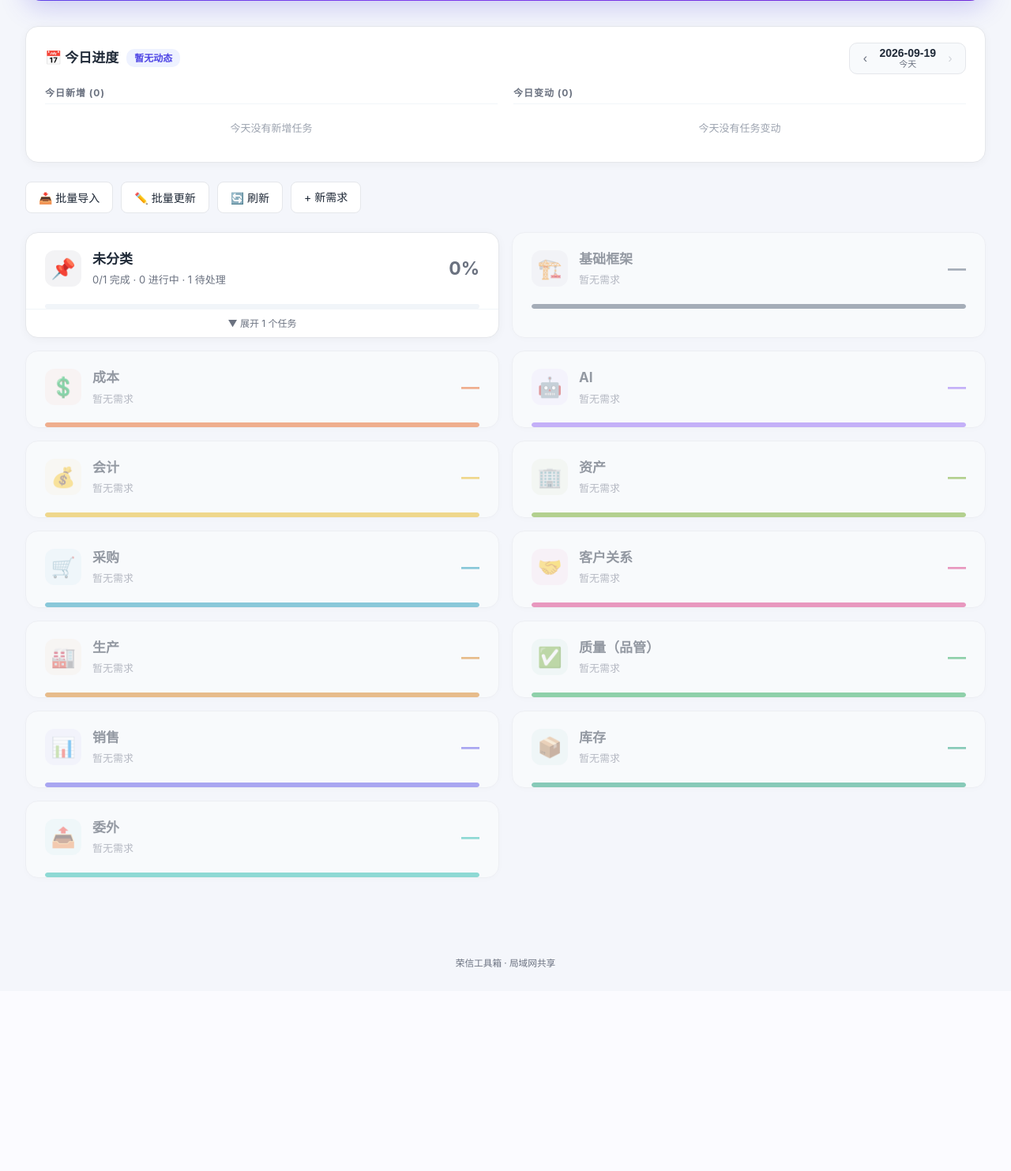
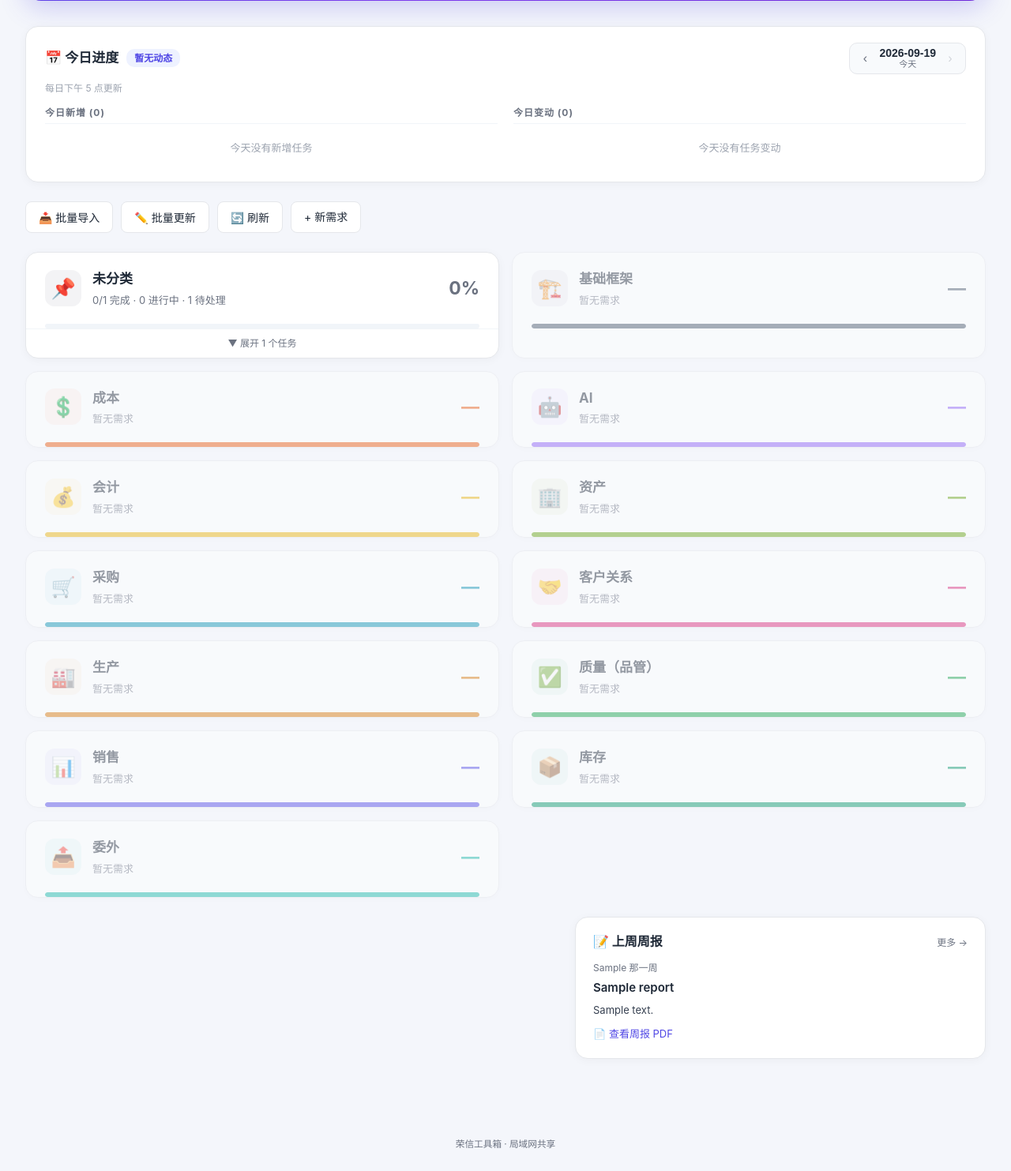
Before and after one commit to BoyangCheng/toolbox, a Flask app: page /progress in a window 1280 px wide. Shown: the part 390-1873 px from the top of the page at 79% size. Before the commit the page ends 1615 px from the top, so only its background shows below. Run offline with Flask 3, Linux system fonts and the light colour scheme; data comes from the database, SQL or seed files in the repository; tables that the repository leaves empty hold one stand-in row (values such as "Sample post"); parts of the project's set-up code (start-up, migrations or seed data) failed here and were passed over.

Commit message:
需求详情可改百分比 + 今日进度'5点更新'小字 + 周报（卡片/历史页/PDF 上传）
详情页：
- 状态表单加 0-100 完成百分比输入，update_status 同时处理状态与进度，
  只写真正变化的字段，走 _prev_baseline 记录变更前值（进入今日变动）

今日进度：
- 面板头部下方一行灰色小字「每日下午 5 点更新」

周报：
- 新表 weekly_reports(week_start, title, summary, pdf, author, created_at)
- /reports 历史周报页（按周倒序），登录后可上传（仅 .pdf，uuid 存 uploads/）和删除
- /api/progress 返回 latest_report；进度页右下角「上周周报」卡片：
  周次/标题/总结（4 行截断）/PDF 链接，「更多 →」进历史页；无周报时提示上传
- 游客可看不可传

本地 test_client 15 项场景全部通过。

```diff
--- a/toolbox/app.py
+++ b/toolbox/app.py
@@ -119,6 +119,18 @@ def init_db():
         cur.execute("ALTER TABLE requirements ADD COLUMN prev_status TEXT")
     if "prev_progress" not in req_cols:
         cur.execute("ALTER TABLE requirements ADD COLUMN prev_progress INTEGER")
+    # v5: 周报
+    cur.execute("""
+        CREATE TABLE IF NOT EXISTS weekly_reports (
+            id INTEGER PRIMARY KEY AUTOINCREMENT,
+            week_start TEXT NOT NULL,
+            title TEXT NOT NULL,
+            summary TEXT NOT NULL DEFAULT '',
+            pdf TEXT,
+            author TEXT,
+            created_at TEXT NOT NULL
+        )
+    """)
     conn.commit()
     conn.close()
 
@@ -678,6 +690,11 @@ def api_progress():
         "(SELECT COUNT(*) FROM comments c WHERE c.requirement_id = r.id) AS comment_count "
         "FROM requirements r ORDER BY r.id DESC"
     ).fetchall()
+    latest = conn.execute(
+        "SELECT id, week_start, title, summary, pdf FROM weekly_reports "
+        "ORDER BY week_start DESC, id DESC LIMIT 1"
+    ).fetchone()
+    latest_report = dict(latest) if latest else None
     conn.close()
 
     all_tasks = [dict(r) for r in rows]
@@ -762,6 +779,7 @@ def api_progress():
         "shelved": shelved,
         "avg_progress": overrides.get("overall", avg_progress),
         "modules": modules_data,
+        "latest_report": latest_report,
         "today": {
             "date": today,
             "is_today": today == server_today,
@@ -1028,8 +1046,14 @@ def add_comment(rid):
 @app.route("/requests/<int:rid>/status", methods=["POST"])
 @login_required
 def update_status(rid):
+    """详情页保存：状态 + 完成百分比。只写真正变化的字段，无变化不刷 updated_at。"""
     status = (request.form.get("status") or "").strip()
     if status not in ("待处理", "进行中", "已完成", "已搁置"):
+        abort(400)
+    raw_prog = (request.form.get("progress") or "").strip()
+    try:
+        progress = max(0, min(100, int(raw_prog))) if raw_prog != "" else None
+    except ValueError:
         abort(400)
     conn = get_db()
     old = conn.execute(
@@ -1039,15 +1063,79 @@ def update_status(rid):
     if old is None:
         conn.close()
         abort(404)
-    if old["status"] != status:  # 原样保存不刷 updated_at，不覆盖 prev_status
-        prev_status, prev_progress = _prev_baseline(old, True, False)
+    status_changed = old["status"] != status
+    prog_changed = progress is not None and progress != (old["progress"] or 0)
+    if status_changed or prog_changed:
+        prev_status, prev_progress = _prev_baseline(old, status_changed, prog_changed)
         conn.execute(
-            "UPDATE requirements SET status = ?, prev_status = ?, prev_progress = ?, updated_at = ? WHERE id = ?",
-            (status, prev_status, prev_progress, now_str(), rid),
+            "UPDATE requirements SET status = ?, progress = ?, prev_status = ?, prev_progress = ?, updated_at = ? "
+            "WHERE id = ?",
+            (status, progress if prog_changed else (old["progress"] or 0),
+             prev_status, prev_progress, now_str(), rid),
         )
         conn.commit()
     conn.close()
     return redirect(url_for("requirement_detail", rid=rid))
+
+
+# ---------- WEEKLY REPORTS ----------
+@app.route("/reports")
+def reports_page():
+    conn = get_db()
+    rows = conn.execute(
+        "SELECT * FROM weekly_reports ORDER BY week_start DESC, id DESC"
+    ).fetchall()
+    conn.close()
+    return render_template("reports.html", reports=rows)
+
+
+@app.route("/reports/upload", methods=["POST"])
+@login_required
+def reports_upload():
+    week_start = (request.form.get("week_start") or "").strip()
+    title = (request.form.get("title") or "").strip()
+    summary = (request.form.get("summary") or "").strip()
+    try:
+        datetime.strptime(week_start, "%Y-%m-%d")
+    except ValueError:
+        abort(400)
+    if not title:
+        abort(400)
+    pdf_name = None
+    f = request.files.get("pdf")
+    if f and f.filename:
+        if not f.filename.lower().endswith(".pdf"):
+            abort(400)
+        pdf_name = uuid.uuid4().hex + ".pdf"
+        f.save(os.path.join(UPLOAD_DIR, pdf_name))
+    conn = get_db()
+    conn.execute(
+        "INSERT INTO weekly_reports (week_start, title, summary, pdf, author, created_at) "
+        "VALUES (?, ?, ?, ?, ?, ?)",
+        (week_start, title, summary, pdf_name, session.get("user_name", ""), now_str()),
+    )
+    conn.commit()
+    conn.close()
+    return redirect(url_for("reports_page"))
+
+
+@app.route("/reports/<int:rpid>/delete", methods=["POST"])
+@login_required
+def reports_delete(rpid):
+    conn = get_db()
+    row = conn.execute("SELECT pdf FROM weekly_reports WHERE id = ?", (rpid,)).fetchone()
+    if row is None:
+        conn.close()
+        abort(404)
+    conn.execute("DELETE FROM weekly_reports WHERE id = ?", (rpid,))
+    conn.commit()
+    conn.close()
+    if row["pdf"]:
+        try:
+            os.remove(os.path.join(UPLOAD_DIR, row["pdf"]))
+        except OSError:
+            pass
+    return redirect(url_for("reports_page"))
 
 
 @app.route("/uploads/<path:filename>")
--- a/toolbox/static/style.css
+++ b/toolbox/static/style.css
@@ -427,6 +427,12 @@ body {
   font-size: 15px;
   color: var(--muted);
 }
+.progress-edit { display: inline-flex; align-items: center; gap: 4px; font-size: 15px; color: var(--muted); }
+.progress-edit input {
+  width: 68px; padding: 8px 8px; border: 1px solid var(--border); border-radius: 8px;
+  font-size: 15px; text-align: right; color: var(--text); background: #fafbfd;
+}
+.progress-edit input:focus { outline: none; border-color: var(--primary); background: #fff; }
 .status-form select {
   padding: 8px 10px;
   border: 1px solid var(--border);
--- a/toolbox/templates/progress.html
+++ b/toolbox/templates/progress.html
@@ -90,6 +90,22 @@ main.container{max-width:100%;padding-left:32px;padding-right:32px}
 .pg-diff-status .from{background:#f3f4f6;color:#9ca3af;padding:1px 7px;border-radius:8px;text-decoration:line-through}
 .pg-diff-status .to{padding:1px 7px;border-radius:8px}
 .pg-today-empty{color:#9ca3af;font-size:13px;padding:12px;text-align:center}
+.pg-today-note{font-size:12px;color:#9ca3af;margin:-6px 0 12px}
+
+/* weekly report card（右下角） */
+.pg-report-row{display:flex;justify-content:flex-end;margin-top:24px}
+.pg-report{width:100%;max-width:520px;background:#fff;border:1px solid var(--border);border-radius:16px;padding:18px 22px;box-shadow:0 2px 12px rgba(0,0,0,.04)}
+.pg-report-head{display:flex;align-items:baseline;gap:10px;margin-bottom:10px}
+.pg-report-title{font-size:16px;font-weight:700;color:var(--text)}
+.pg-report-more{margin-left:auto;font-size:12px;color:var(--muted);text-decoration:none}
+.pg-report-more:hover{color:var(--primary);text-decoration:underline}
+.pg-report-week{font-size:12px;color:var(--muted);margin-bottom:4px}
+.pg-report-name{font-size:15px;font-weight:600;color:var(--text);margin-bottom:6px}
+.pg-report-sum{font-size:13px;color:#374151;line-height:1.55;white-space:pre-wrap;display:-webkit-box;-webkit-line-clamp:4;-webkit-box-orient:vertical;overflow:hidden}
+.pg-report-pdf{display:inline-block;margin-top:10px;font-size:13px;color:var(--primary);text-decoration:none}
+.pg-report-pdf:hover{text-decoration:underline}
+.pg-report-empty{font-size:13px;color:#9ca3af}
+@media(max-width:640px){.pg-report{max-width:100%;padding:16px 14px}}
 @media(max-width:640px){
   .pg-today{padding:16px 14px}
   .pg-today-head{gap:8px}
@@ -311,7 +327,7 @@ async function loadProgress() {
     if (data.today && data.today.server_today) _serverToday = data.today.server_today;
     if (data.today && data.today.min_date) _minDate = data.today.min_date;
     if (loader) loader.remove();
-    root.innerHTML = renderHero(data) + renderToday(data.today) + renderToolbar() + renderModules(data.modules);
+    root.innerHTML = renderHero(data) + renderToday(data.today) + renderToolbar() + renderModules(data.modules) + renderReport(data.latest_report);
     // animate ring
     requestAnimationFrame(() => {
       const fg = document.querySelector('.pg-ring-fg');
@@ -417,6 +433,7 @@ function renderToday(today) {
         </div>
       </div>
     </div>
+    <div class="pg-today-note">每日下午 5 点更新</div>
     <div class="pg-today-cols">
       <div class="pg-today-col">
         <h4>今日新增 (${nw.length})</h4>
@@ -429,6 +446,25 @@ function renderToday(today) {
     </div>
   </div>`;
 }
+function renderReport(r) {
+  const body = r ? `
+      <div class="pg-report-week">${esc(r.week_start)} 那一周</div>
+      <div class="pg-report-name">${esc(r.title)}</div>
+      ${r.summary ? `<div class="pg-report-sum">${esc(r.summary)}</div>` : ''}
+      ${r.pdf ? `<a class="pg-report-pdf" href="/uploads/${esc(r.pdf)}" target="_blank">📄 查看周报 PDF</a>` : ''}`
+    : `<div class="pg-report-empty">还没有周报，点「更多」上传第一份</div>`;
+  return `
+  <div class="pg-report-row">
+    <div class="pg-report">
+      <div class="pg-report-head">
+        <span class="pg-report-title">📝 上周周报</span>
+        <a class="pg-report-more" href="/reports">更多 →</a>
+      </div>
+      ${body}
+    </div>
+  </div>`;
+}
+
 function renderToolbar() {
   return `
   <div class="pg-toolbar">
--- a/toolbox/templates/requests_detail.html
+++ b/toolbox/templates/requests_detail.html
@@ -48,6 +48,9 @@
           <option value="{{ s }}" {% if s == req.status %}selected{% endif %}>{{ s }}</option>
         {% endfor %}
       </select>
+      <span class="progress-edit">
+        <input type="number" name="progress" min="0" max="100" step="1" value="{{ req.progress or 0 }}" inputmode="numeric" aria-label="完成百分比">%
+      </span>
       <button class="btn" type="submit">保存</button>
     </form>
     {% endif %}
```
Also changed, not shown: toolbox/templates/reports.html (added, +80 -0 lines).
